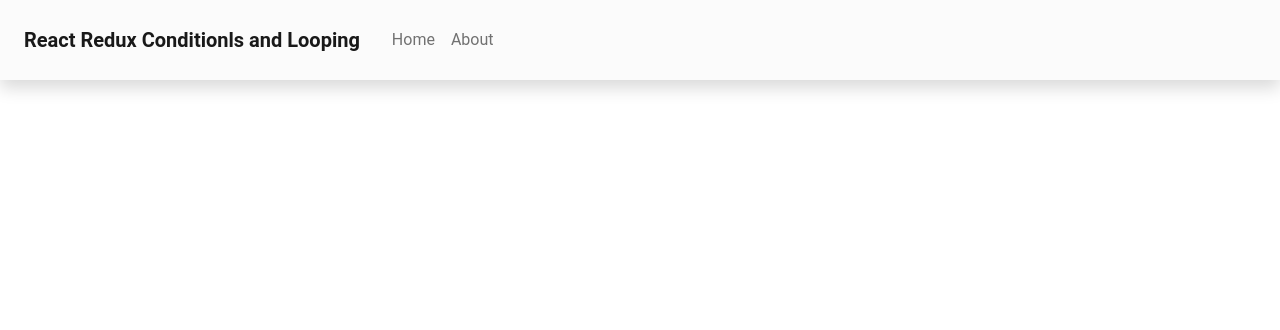
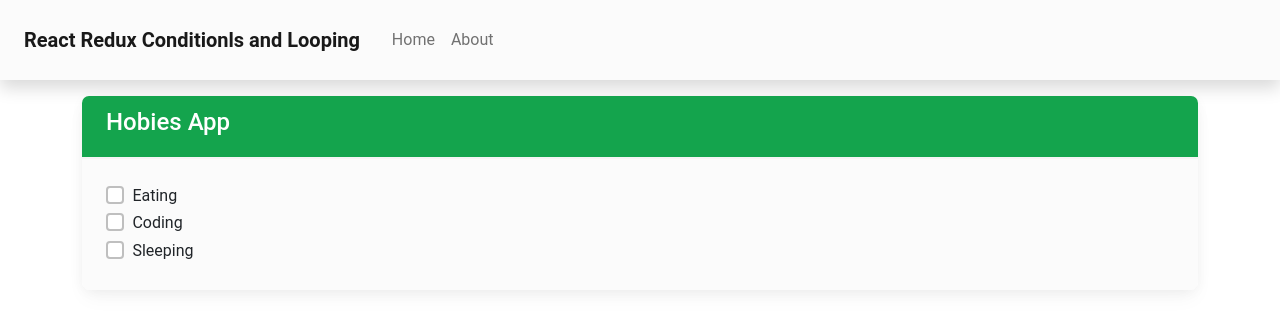
Before and after one commit to Musab-omer/react-redux, a React (Create React App) app: page / in a window 1280 px wide. Shown: the top 330 px of the page. Built offline with nearby package versions, Linux system fonts and the light colour scheme.

Commit message:
configure hobies component with app component

```diff
--- a/src/App.js
+++ b/src/App.js
@@ -3,6 +3,7 @@ import logo from './logo.svg';
 import MainNavbar from './layout/MainNavbar';
 import { Provider } from 'react-redux'
 import { store } from './redux/store';
+import Hobies from './component/Hobies';
 
 
 
@@ -12,7 +13,7 @@ function App() {
       <header className="App-header">
         <MainNavbar />
         <Provider store={store}>
-
+          <Hobies/>
         </Provider>
       </header>
     </div>
```
